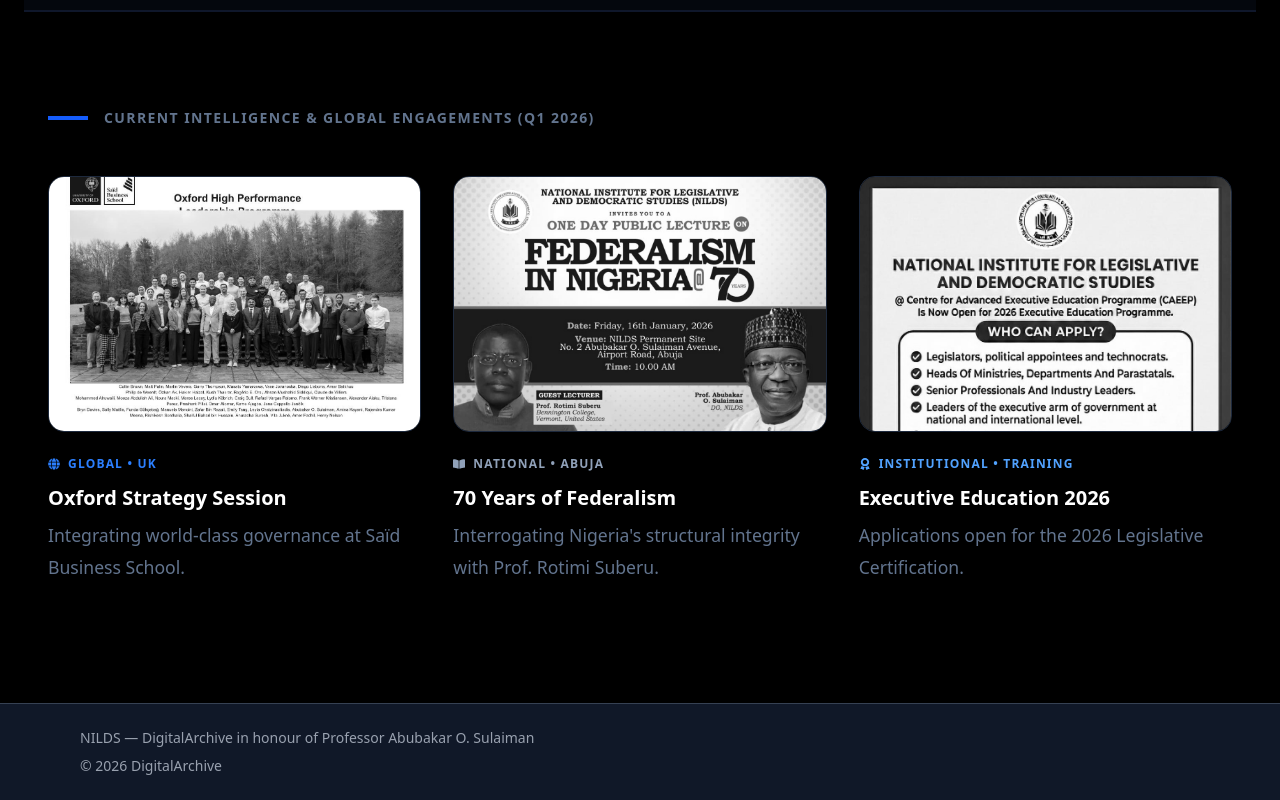
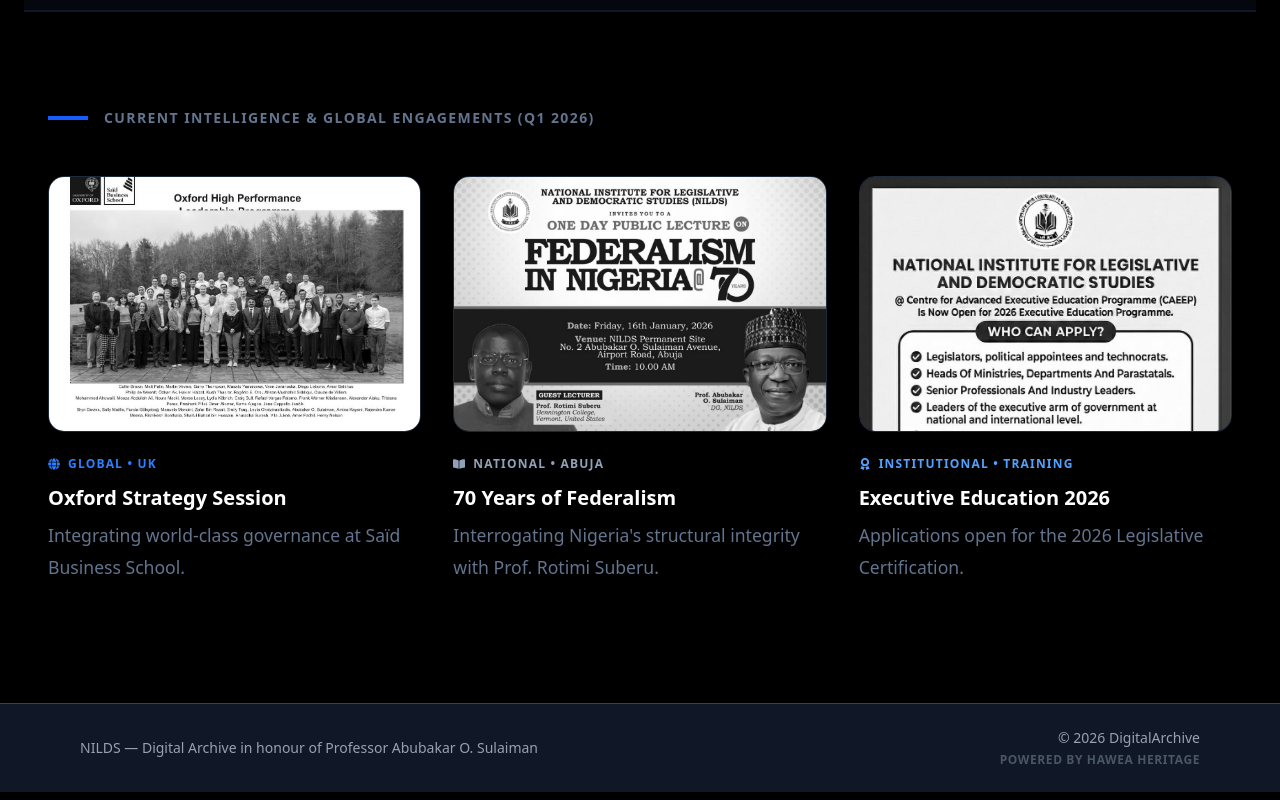
Before and after one commit to hazeemmh-creator/sulaiman-archive-project, a Next.js app: page / in a window 1280 px wide. Shown: the part 1909-2709 px from the top of the page. Built offline with nearby package versions, Linux system fonts and the light colour scheme.

Commit message:
Updated layout with complete OG tags

```diff
--- a/app/layout.tsx
+++ b/app/layout.tsx
@@ -2,9 +2,32 @@
 import type { Metadata } from 'next'
 import NavBar from './NavBar'
 
+// 🚀 VIP WHATSAPP/TWITTER PREVIEW CODE (OPEN GRAPH)
 export const metadata: Metadata = {
-  title: 'DigitalArchive',
-  description: 'Honouring Professor Abubakar O. Sulaiman, Director-General of NILDS',
+  title: 'Prof. Abubakar O. Sulaiman | Digital Archive',
+  description: 'Honouring Professor Abubakar O. Sulaiman, Director-General of NILDS. Academic Architect & Legislative Reformer.',
+  openGraph: {
+    title: 'Prof. A.O. Sulaiman | The Digital Legacy',
+    description: 'Explore the official digital archive documenting a legacy of legislative excellence.',
+    url: 'https://sulaiman-archive-project.vercel.app',
+    siteName: 'The Sulaiman Standard',
+    images: [
+      {
+        url: 'https://sulaiman-archive-project.vercel.app/hero-background.jpg',
+        width: 1200,
+        height: 630,
+        alt: 'Prof. Abubakar O. Sulaiman',
+      },
+    ],
+    locale: 'en_NG',
+    type: 'website',
+  },
+  twitter: {
+    card: 'summary_large_image',
+    title: 'Prof. Abubakar O. Sulaiman | Digital Archive',
+    description: 'Defining the Amana standard in Nigerian governance.',
+    images: ['https://sulaiman-archive-project.vercel.app/hero-background.jpg'],
+  },
 }
 
 export default function RootLayout({ children }: { children: React.ReactNode }) {
@@ -21,9 +44,12 @@
 
         {/* Footer */}
         <footer className="border-t border-gray-700 bg-gray-900 text-gray-400">
-          <div className="max-w-6xl mx-auto px-4 py-6 text-sm">
-            <div>NILDS — DigitalArchive in honour of Professor Abubakar O. Sulaiman</div>
-            <div className="mt-2">© {new Date().getFullYear()} DigitalArchive</div>
+          <div className="max-w-6xl mx-auto px-4 py-6 text-sm flex flex-col md:flex-row justify-between items-center gap-4">
+            <div>NILDS — Digital Archive in honour of Professor Abubakar O. Sulaiman</div>
+            <div className="text-right">
+              <div>© {new Date().getFullYear()} DigitalArchive</div>
+              <div className="text-xs mt-1 text-gray-600 font-semibold tracking-wider">POWERED BY HAWEA HERITAGE</div>
+            </div>
           </div>
         </footer>
       </body>
```
